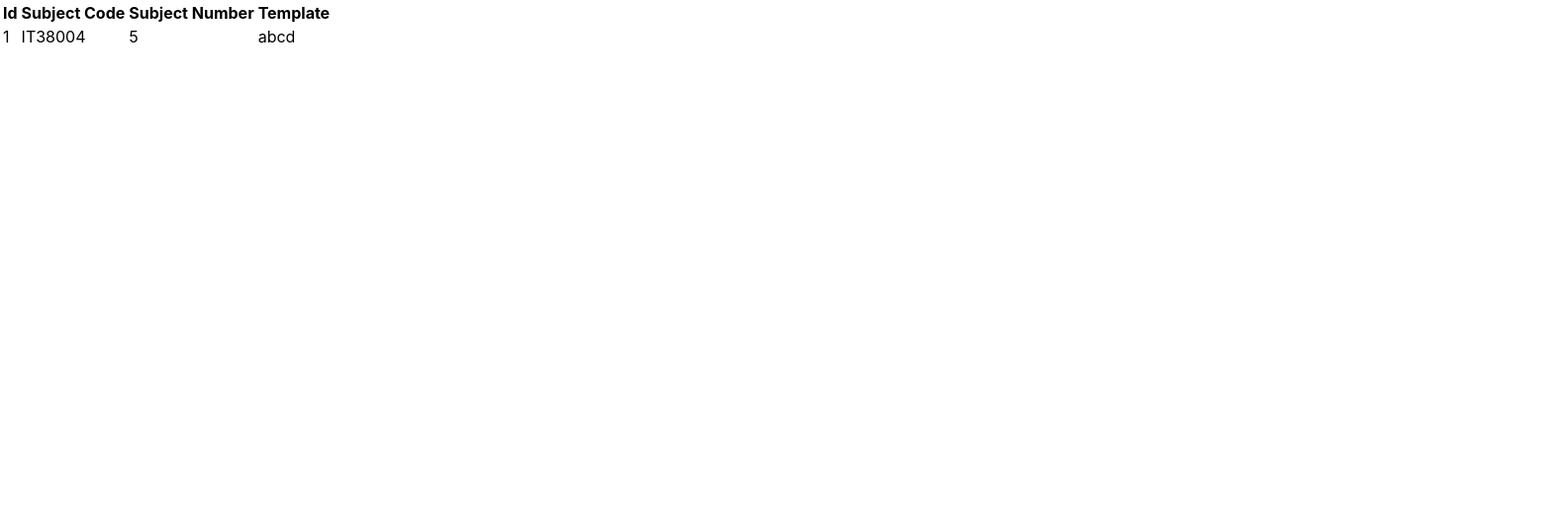
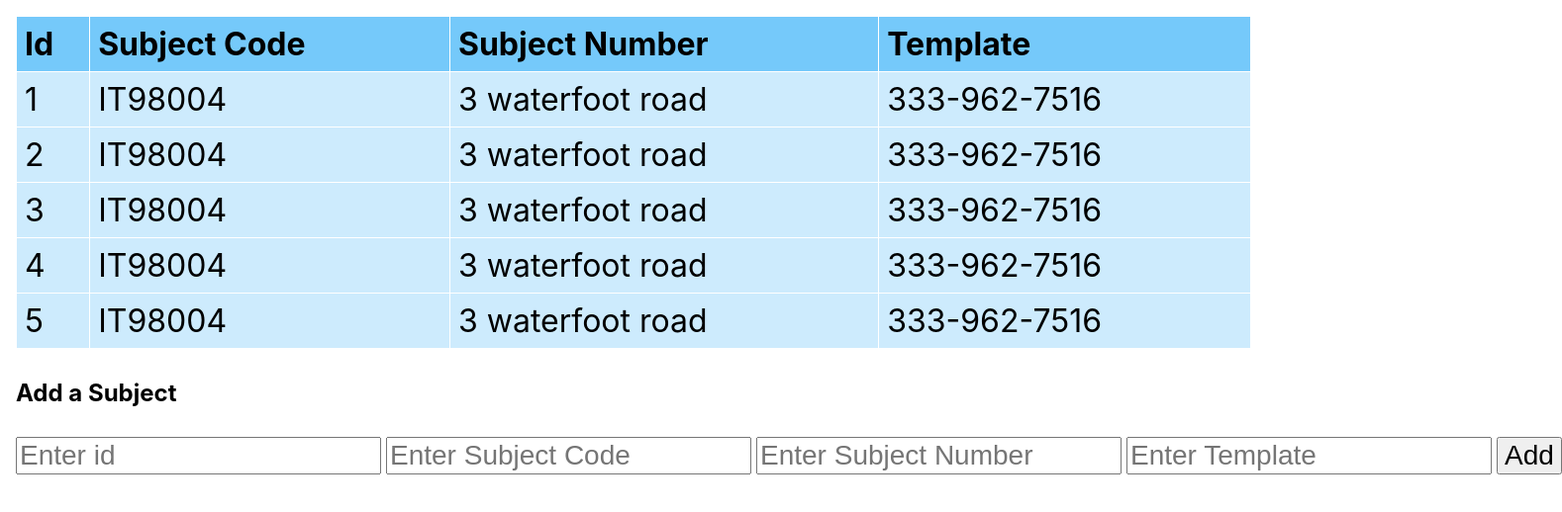
Before and after one commit to abyss9x3/Exam-Module-2, a React (Create React App) app in the folder client/: page / in a window 1280 px wide. Shown: the top 518 px of the page at 99% size, 1578 px wide, since content can reach past the window. Built offline with nearby package versions, Linux system fonts and the light colour scheme.

Commit message:
more in table

```diff
--- a/client/src/components/ExamOffice/Eotable.js
+++ b/client/src/components/ExamOffice/Eotable.js
@@ -1,8 +1,28 @@
-import React from 'react'
+import React, { useState } from "react";
+import "./style.css";
+import data from "./mock-data.json";
 
-function table() {
+const Table = () => {
+  const [contacts, setContacts] = useState(data);
+  const [addFormData, setAddFormData] = useState({
+    id: '',
+    Subject_Code: '',
+    Subject_Number: '',
+    Template: ''
+  })
+  const handleAddFormChange = (event) =>{
+    event.preventDefault();
+
+    const fieldName = event.target.getAttribute('name');
+    const fieldValue=event.target.value;
+
+    const newFormData = { ...addFormData }
+    newFormData[fieldName] = fieldValue;
+
+    setAddFormData(newFormData);
+  }
   return (
-    <div className='app-container'>
+    <div className="app-container">
       <table>
         <thead>
           <tr>
@@ -13,16 +33,50 @@ function table() {
           </tr>
         </thead>
         <tbody>
+          {contacts.map((contact) => (
             <tr>
-                <td>1</td>
-                <td>IT38004</td>
-                <td>5</td>
-                <td>abcd</td>
+              <td>{contact.id}</td>
+              <td>{contact.Subject_Code}</td>
+              <td>{contact.Subject_Number}</td>
+              <td>{contact.Template}</td>
             </tr>
+          ))}
         </tbody>
       </table>
+      <h2>Add a Subject</h2>
+      <form>
+        <input
+          type="number"
+          name="id"
+          required="required"
+          placeholder="Enter id"
+          onChange={handleAddFormChange}
+        />
+        <input
+          type="text"
+          name="Subject_Code"
+          required="required"
+          placeholder="Enter Subject Code"
+          onChange={handleAddFormChange}
+        />
+        <input
+          type="text"
+          name="Subject_Number"
+          required="required"
+          placeholder="Enter Subject Number"
+          onChange={handleAddFormChange}
+        />
+        <input
+          type="text"
+          name="Subject_Code"
+          required="required"
+          placeholder="Enter Template"
+          onChange={handleAddFormChange}
+        />
+        <button type="submit">Add</button>
+      </form>
     </div>
-  )
-}
+  );
+};
 
-export default table
+export default Table;
--- /dev/null
+++ b/client/src/components/ExamOffice/mock-data.json
@@ -0,0 +1,32 @@
+[
+    {
+      "id": 1,
+      "Subject_Code": "IT98004",
+      "Subject_Number": "3 waterfoot road",
+      "Template": "333-962-7516"
+    },
+    {
+      "id": 2,
+      "Subject_Code": "IT98004",
+      "Subject_Number": "3 waterfoot road",
+      "Template": "333-962-7516"
+    },
+    {
+      "id": 3,
+      "Subject_Code": "IT98004",
+      "Subject_Number": "3 waterfoot road",
+      "Template": "333-962-7516"
+    },
+    {
+      "id": 4,
+      "Subject_Code": "IT98004",
+      "Subject_Number": "3 waterfoot road",
+      "Template": "333-962-7516"
+    },
+    {
+      "id": 5,
+      "Subject_Code": "IT98004",
+      "Subject_Number": "3 waterfoot road",
+      "Template": "333-962-7516"
+    }
+  ]
--- /dev/null
+++ b/client/src/components/ExamOffice/style.css
@@ -0,0 +1,41 @@
+.app-container {
+    display: flex;
+    flex-direction: column;
+    gap: 10px;
+    padding: 1rem;
+  }
+
+  table {
+    border-collapse: collapse;
+    width: 100%;
+  }
+
+  th,
+  td {
+    border: 1px solid #ffffff;
+    text-align: left;
+    padding: 8px;
+    font-size: 32px;
+  }
+
+  th {
+    background-color: rgb(117, 201, 250);
+  }
+
+  td {
+    background-color: rgb(205, 235, 253);
+  }
+
+  form {
+    display: flex;
+    gap: 5px;
+  }
+
+  form td:last-child {
+    display: flex;
+    justify-content: space-evenly;
+  }
+
+  form * {
+    font-size: 28px;
+  }
```
Lines whose indentation alone changed are shown as unchanged.
